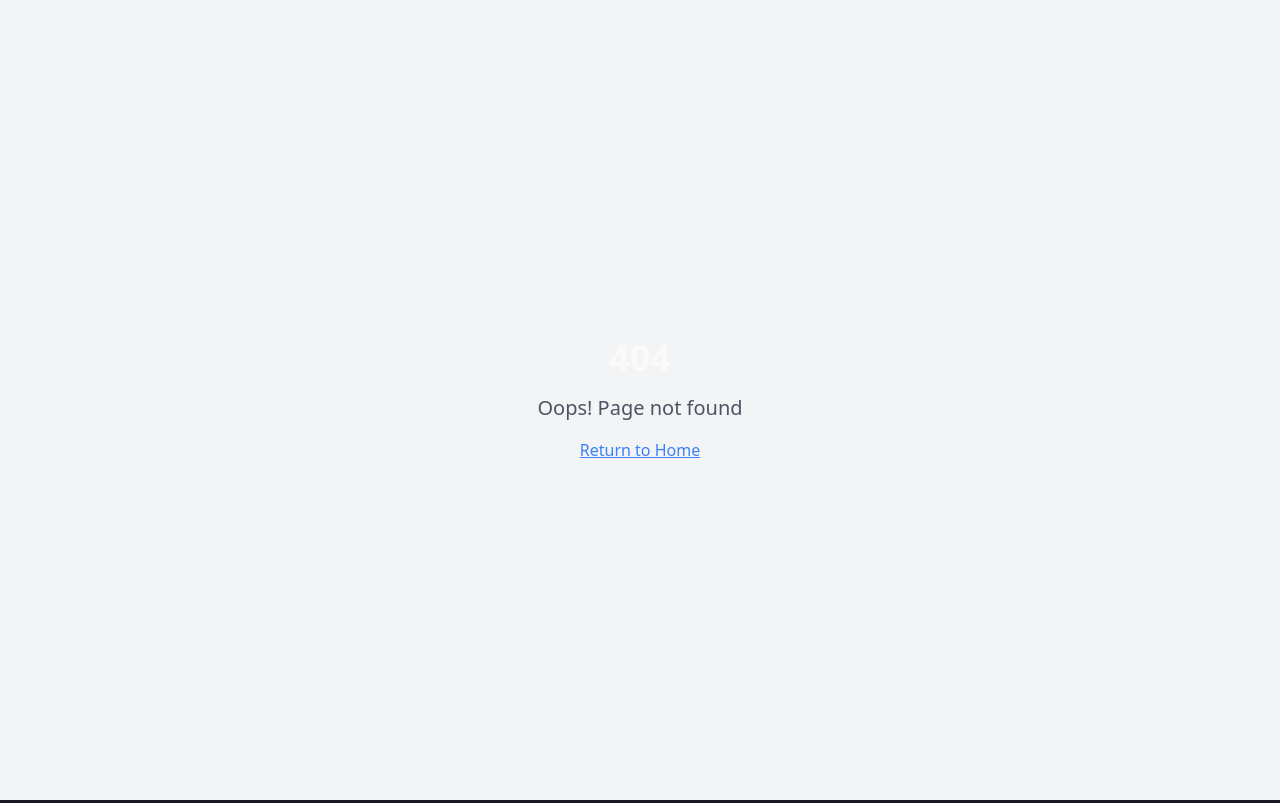
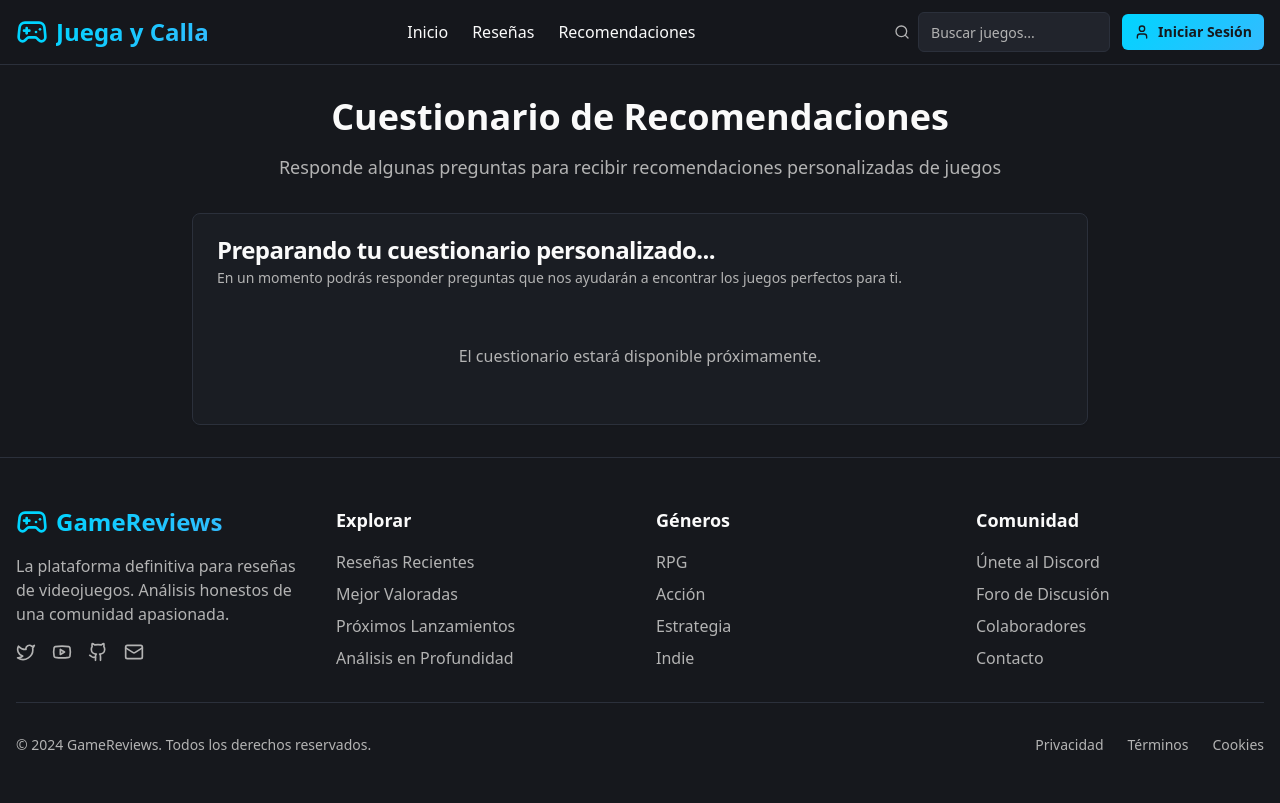
Before and after one commit to pelarda97/juega-y-calla-reviews, a React (Vite) app: page /quiz in a window 1280 px wide. Before the commit this address had no page. Built offline with nearby package versions, Linux system fonts and the light colour scheme.

Commit message:
Add Recommendations page
Add a new page for recommendations that will host a questionnaire.

```diff
--- a/src/App.tsx
+++ b/src/App.tsx
@@ -8,6 +8,7 @@ import Reviews from "./pages/Reviews";
 import ReviewDetail from "./pages/ReviewDetail";
 import Comments from "./pages/Comments";
 import Recommendations from "./pages/Recommendations";
+import Quiz from "./pages/Quiz";
 import NotFound from "./pages/NotFound";
 
 const queryClient = new QueryClient();
@@ -24,6 +25,7 @@ const App = () => (
           <Route path="/review/:id" element={<ReviewDetail />} />
           <Route path="/review/:id/comments" element={<Comments />} />
           <Route path="/recommendations" element={<Recommendations />} />
+          <Route path="/quiz" element={<Quiz />} />
           {/* ADD ALL CUSTOM ROUTES ABOVE THE CATCH-ALL "*" ROUTE */}
           <Route path="*" element={<NotFound />} />
         </Routes>
--- a/src/components/Header.tsx
+++ b/src/components/Header.tsx
@@ -26,7 +26,7 @@ const Header = () => {
           <a href="/reviews" className="text-foreground hover:text-primary transition-colors">
             Reseñas
           </a>
-          <a href="/recommendations" className="text-foreground hover:text-primary transition-colors">
+          <a href="/quiz" className="text-foreground hover:text-primary transition-colors">
             Recomendaciones
           </a>
         </nav>
@@ -79,7 +79,7 @@ const Header = () => {
               <a href="/reviews" className="block py-2 text-foreground hover:text-primary transition-colors">
                 Reseñas
               </a>
-              <a href="/recommendations" className="block py-2 text-foreground hover:text-primary transition-colors">
+              <a href="/quiz" className="block py-2 text-foreground hover:text-primary transition-colors">
                 Recomendaciones
               </a>
             </nav>
--- /dev/null
+++ b/src/pages/Quiz.tsx
@@ -0,0 +1,45 @@
+import React from 'react';
+import Header from '@/components/Header';
+import Footer from '@/components/Footer';
+import { Card, CardContent, CardDescription, CardHeader, CardTitle } from '@/components/ui/card';
+
+const Quiz = () => {
+  return (
+    <div className="min-h-screen bg-background">
+      <Header />
+
+      <main className="container mx-auto px-4 py-8">
+        <div className="max-w-4xl mx-auto">
+          <div className="text-center mb-8">
+            <h1 className="text-4xl font-bold mb-4 text-foreground">
+              Cuestionario de Recomendaciones
+            </h1>
+            <p className="text-lg text-muted-foreground">
+              Responde algunas preguntas para recibir recomendaciones personalizadas de juegos
+            </p>
+          </div>
+
+          <Card>
+            <CardHeader>
+              <CardTitle>Preparando tu cuestionario personalizado...</CardTitle>
+              <CardDescription>
+                En un momento podrás responder preguntas que nos ayudarán a encontrar los juegos perfectos para ti.
+              </CardDescription>
+            </CardHeader>
+            <CardContent>
+              <div className="text-center py-8">
+                <p className="text-muted-foreground">
+                  El cuestionario estará disponible próximamente.
+                </p>
+              </div>
+            </CardContent>
+          </Card>
+        </div>
+      </main>
+
+      <Footer />
+    </div>
+  );
+};
+
+export default Quiz;
```
